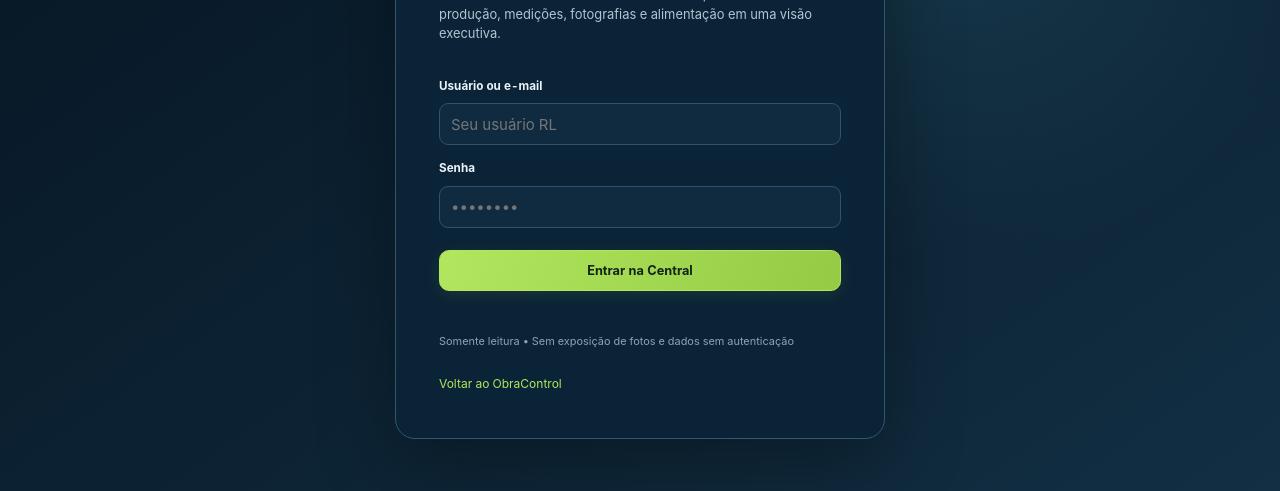
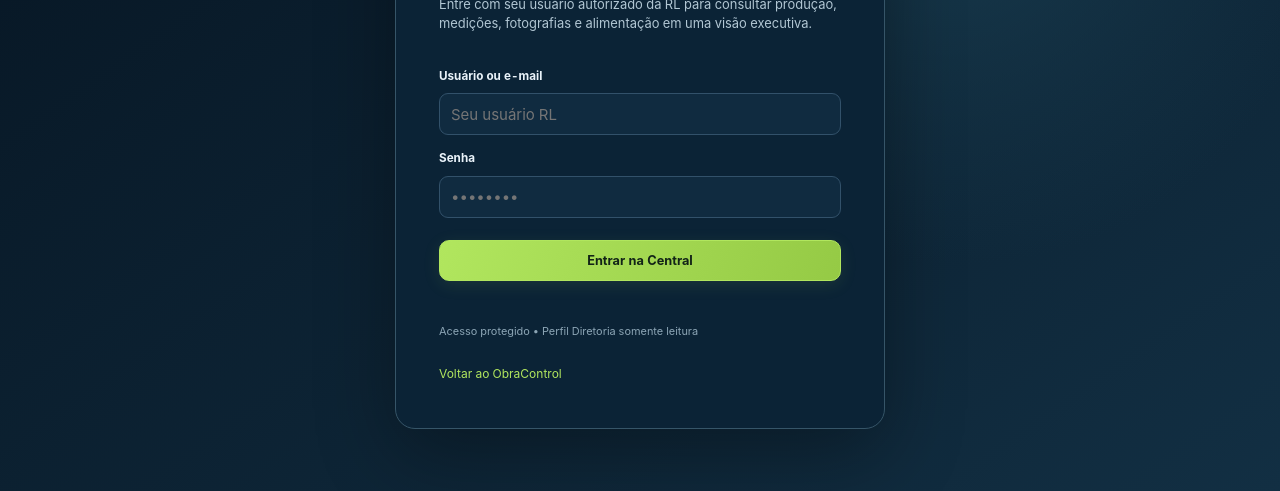
Before and after one commit to lionzionion/obracontrol-avanco-fisico, a plain HTML site: page central/index.html in a window 1280 px wide. Shown: the part 309-800 px from the top of the page. Drawn offline with nearby package versions, Linux system fonts and the light colour scheme.

```diff
--- a/central/index.html
+++ b/central/index.html
@@ -37,7 +37,7 @@
       <img class="auth-logo" src="../assets/rl-logo.svg" alt="RL Engenharia">
       <span class="eyebrow">CONTROLE GERENCIAL • AMBEV ITAPISSUMA</span>
       <h1>Inteligência de obra em um só lugar.</h1>
-      <p>Entre com a sua conta de administrador RL para consultar produção, medições, fotografias e alimentação em uma visão executiva.</p>
+      <p>Entre com seu usuário autorizado da RL para consultar produção, medições, fotografias e alimentação em uma visão executiva.</p>
       <form id="loginForm" class="auth-form">
         <label for="login">Usuário ou e-mail</label>
         <input type="text" id="login" autocomplete="username" placeholder="Seu usuário RL" required>
@@ -46,7 +46,7 @@
         <button type="submit" id="loginBtn" class="btn primary">Entrar na Central</button>
       </form>
       <p id="loginError" class="auth-error" role="alert" aria-live="polite"></p>
-      <p class="subtle">Somente leitura • Sem exposição de fotos e dados sem autenticação</p>
+      <p class="subtle">Acesso protegido • Perfil Diretoria somente leitura</p>
       <a class="backlink" href="../">Voltar ao ObraControl</a>
     </div>
   </section>
```
